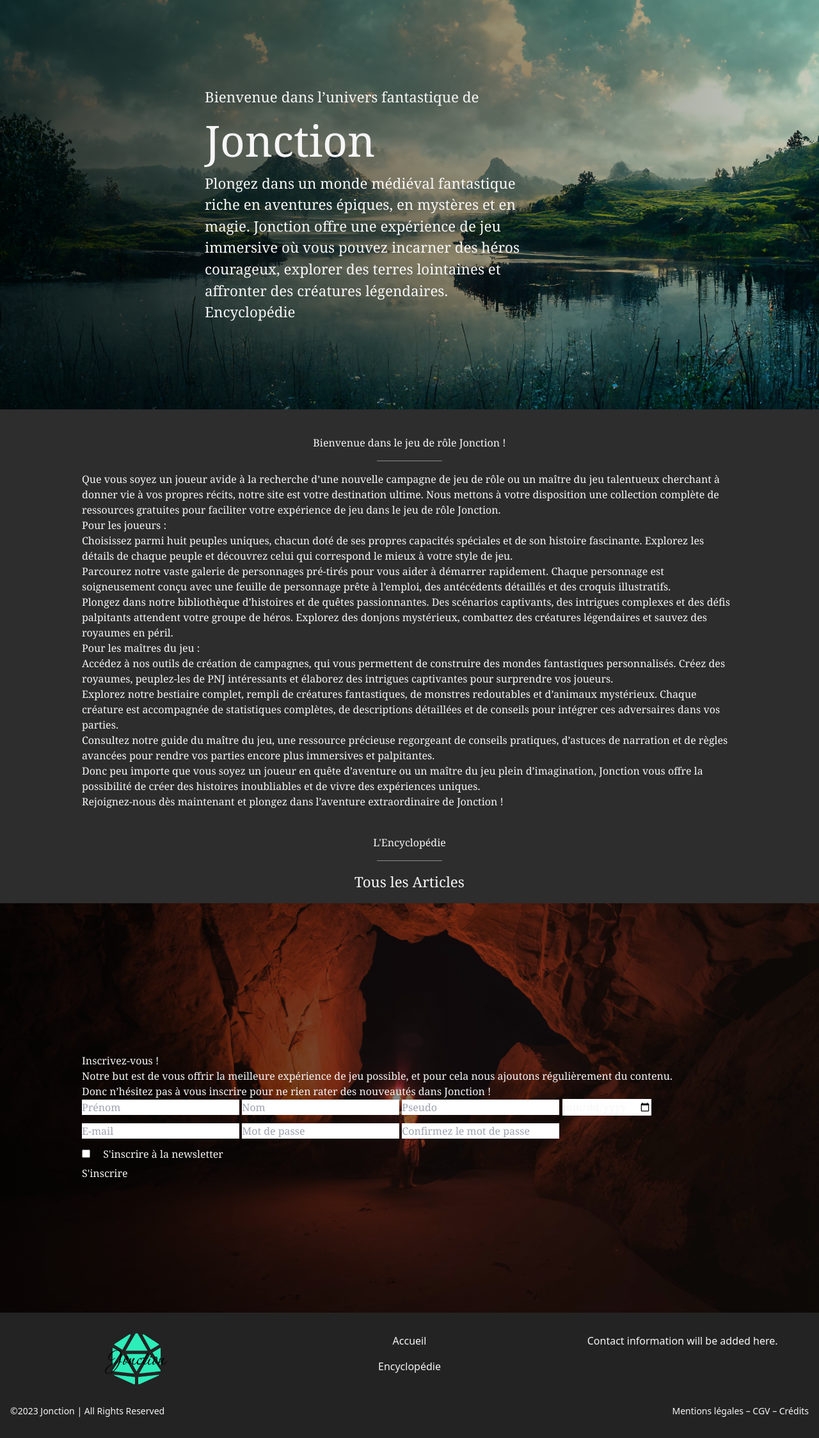
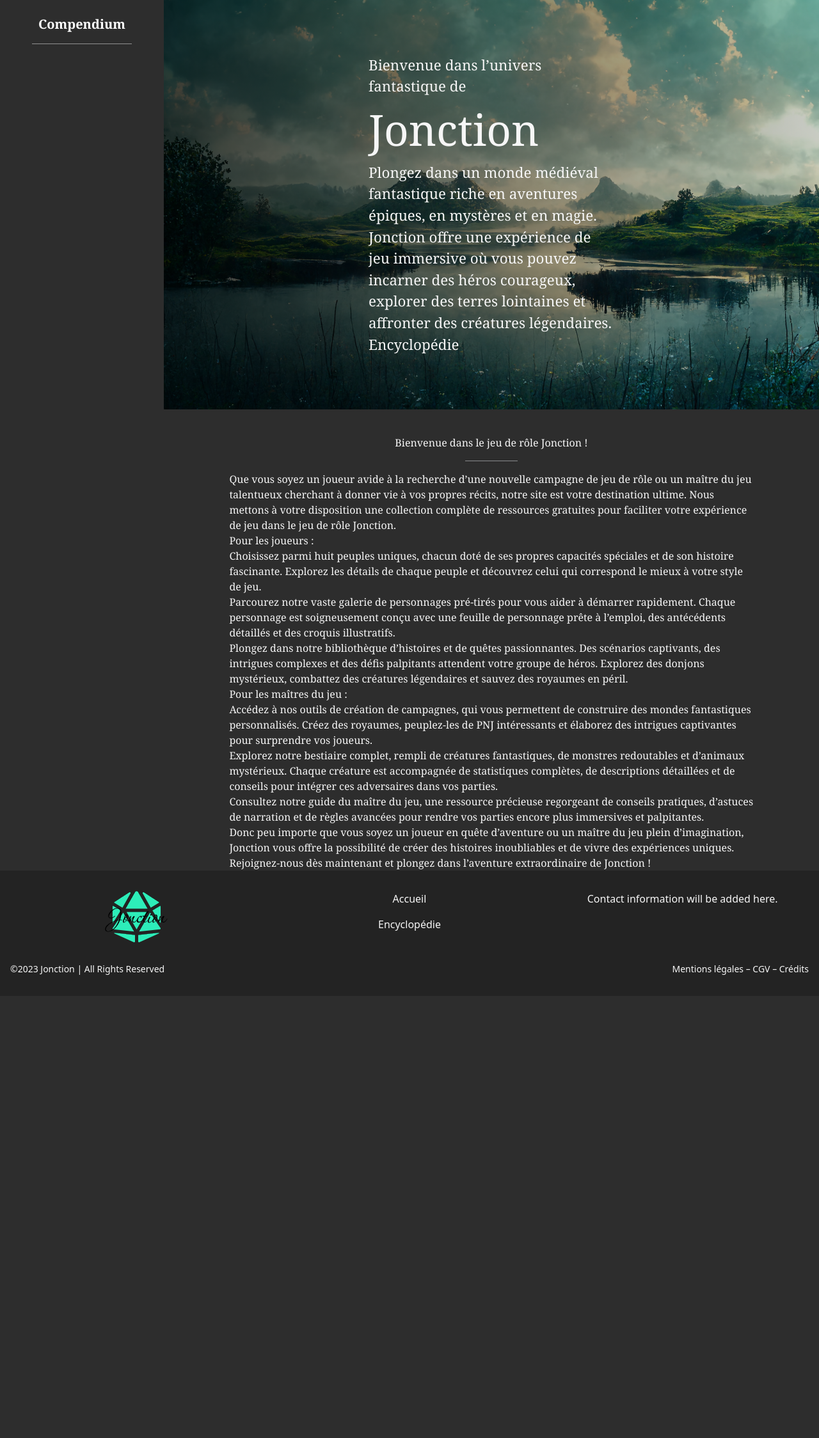
Before and after one commit to Rasenti/jonction, a Symfony app: template templates/compendium/compendium.html.twig in a window 1280 px wide. Shown: the part 88-2336 px from the top of the page at 64% size. After the commit the page ends 1612 px from the top, so only its background shows below. Run offline with Twig, Linux system fonts and the light colour scheme; the template is opened without the code that fills it, so the values that code supplies are empty; style sheets or scripts are compiled from the project's sources; some libraries are stand-ins or nearby versions.

Commit message:
sidebar and devops

```diff
--- a/composer.json
+++ b/composer.json
@@ -4,7 +4,7 @@
     "minimum-stability": "stable",
     "prefer-stable": true,
     "require": {
-        "php": ">=8.1",
+        "php": ">=8.3",
         "ext-ctype": "*",
         "ext-iconv": "*",
         "doctrine/dbal": "^3",
--- a/templates/base.html.twig
+++ b/templates/base.html.twig
@@ -12,9 +12,8 @@
     <body>
         {% block nav %}
             {% include 'layout/nav.html.twig' %}
+            {% include 'security/login.html.twig' %}
         {% endblock %}
-
-        {% include 'security/login.html.twig' %}
 
         <div class="content">
             {% block body %}{% endblock %}
--- a/templates/compendium/compendium.html.twig
+++ b/templates/compendium/compendium.html.twig
@@ -1,11 +1,14 @@
 {% extends 'base.html.twig' %}
 
-{% block title %}Accueil{% endblock %}
+{% block title %}Compendium{% endblock %}
 
 {% block body %}
 
-<main>
+<main class="flex min-h-screen">
 
+    {%  include 'layout/sidebar.html.twig' %}
+
+    <div class="flex flex-col">
         <div class="banner">
             <div class="banner_txt">
                 <p>Bienvenue dans l’univers fantastique de</p>
@@ -41,91 +44,6 @@
             </div>
 
         </section>
-
-    <section class="articles">
-
-        <h2>L'Encyclopédie</h2>
-        <hr>
-
-        <div class = "row justify-content-center">
-
-{#            <?php for ($i=0; $i<3; $i++) {#}
-{#                $article = $fullArticle[$i] ?>#}
-{#            <article class ="home_card card col-3 m-4 p-0">#}
-
-{#                <div class="card_img">#}
-{#                    <a href="article.php?id=<?php echo $article['id'] ?>">#}
-{#                        <img src="/assets/<?php echo $article['img_name'] ?>" alt="<?php echo $article['alt'] ?>">#}
-{#                    </a>#}
-{#                </div>#}
-
-{#                <div class="card_text">#}
-{#                    <h3><?php echo $article['title'] ?></h3>#}
-{#                    <h5><?php echo $article['cat_name'] ?></h5>#}
-{#                    <p><?php echo substr($article['content'], 0, 100) . "..." ?></p>#}
-{#                    <a class="text-black text-decoration-none d-flex justify-content-end" href="article.php?id=<?php echo $article['id'] ?>">Lire la suite...</a>#}
-{#                </div>#}
-
-{#            </article>#}
-{#            <?php } ?>#}
-
-            <a class="all_articles text-decoration-none m-4" href="encyclopedie.php"><button>Tous les Articles</button></a>
-
-        </div>
-
-    </section>
-
-    <div class="newsletter_banner mt-4">
-
-        <section class="newsletter">
-
-            <div class="row">
-
-                <div class="news_text col-lg-6">
-
-                    <h3>Inscrivez-vous !</h3>
-                    <p>Notre but est de vous offrir la meilleure expérience de jeu possible, et pour cela nous ajoutons régulièrement du contenu. Donc n’hésitez pas à vous inscrire pour ne rien rater des nouveautés dans Jonction !</p>
-
-                </div>
-
-                <div class="col-lg-6">
-
-                    <form action="/crud/subscribe.php" method="POST">
-
-                        <input class="form-control mb-3" type="text" name="firstname" id="firstname" placeholder="Prénom"/>
-                        <input class="form-control mb-3" type="text" name="lastname" id="lastname" placeholder="Nom"/>
-                        <input class="form-control mb-3" type="text" name="pseudo" id="pseudo" placeholder="Pseudo"/>
-                        <input class="form-control mb-3" type="date" name="birthdate" id="birthdate" placeholder="Date de naissance"/>
-                        <input class="form-control mb-3" type="email" name="email" id="email" placeholder="E-mail"/>
-                        <input class="form-control mb-3" type="password" name="password" id="password" placeholder="Mot de passe"/>
-                        <input class="form-control mb-3" type="password" name="passwordConfirm" id="passwordConfirm" placeholder="Confirmez le mot de passe"/>
-
-                        <div class="d-flex flex-column align-items-start">
-                            <div class="d-flex align-items-baseline">
-                                <input class="checkbox mb-3" type="checkbox" name="newsletter" id="newsletter" value="newsletter"/>
-                                <label style="margin-left: 1rem" for="newsletter">S'inscrire à la newsletter</label>
-                            </div>
-                            <button class="mb-3" type="submit">S'inscrire</button>
-                        </div>
-
-{#                        <?php if (!empty($_SESSION['errors']))#}
-{#                        {#}
-{#                            $errors = $_SESSION['errors'];#}
-{#                            $errorString = implode("<br> ", $errors);#}
-{#                        ?>#}
-{#                        <p class="error"><?php echo $errorString ?></p>#}
-{#                        <?php#}
-{#                            $_SESSION['errors'] = "";#}
-{#                        } ?>#}
-
-                    </form>
-
-                </div>
-
-            </div>
-
-        </section>
-
     </div>
 
 </main>
--- a/templates/layout/sidebar.html.twig
+++ b/templates/layout/sidebar.html.twig
@@ -1,34 +1,72 @@
-{% extends 'base.html.twig' %}
-
-{% block sidebar %}
-
-    <div class="sidebar d-flex flex-column flex-shrink-0 p-3">
-
-        <?php if ($title === 'Administration' || $title === 'Nouvel Article' || $title === 'Éditeur') { ?>
-        <a href="admin.php" class="d-flex align-items-center mb-3 mb-md-0 me-md-auto text-white text-decoration-none">
-            <span class="fs-4">
-                <?php echo 'Administration';
-                        } else { ?>
-            </span>
-                <a href="encyclopedie.php" class="d-flex align-items-center mb-3 mb-md-0 me-md-auto text-white text-decoration-none">
-            <span class="fs-4">
-                <?php echo 'Encyclopédie' ;
-            } ?>
-            </span>
-        </a>
-
-    <hr>
-
-    <ul class="nav flex-column mb-auto">
-
-    <?php foreach ($categories as $categorie) { ?>
-        <li class="nav-item">
-            <a href="categorie.php?name=<?php echo $categorie['cat_name']?>" class="nav-link <?php echo ($title === $categorie['cat_name']) ? 'nav_highlight' : 'text-white' ?>" aria-current="page"><?php echo $categorie['cat_name'] ?></a>
-        </li>
-        <?php } ?>
-
-    </ul>
-
+<aside class="min-w-64 bg-theme-dark text-white flex flex-col sticky top-0 h-screen p-6">
+    <!-- Title -->
+    <div class="flex justify-center items-center">
+        <span class="text-xl font-semibold">
+            {% if app.request.attributes.get('_route') in ['admin_dashboard', 'admin_create', 'admin_update'] %}
+                Administration
+            {% else %}
+                Compendium
+            {% endif %}
+        </span>
     </div>
 
-{% endblock %}
+    <hr class="w-3/4 border-theme-light mb-4">
+
+    <!-- Navigation Links -->
+    <nav class="flex-1">
+        <ul class="space-y-2">
+{#                {% for category in categories %}#}
+{#                    <li>#}
+{#                        <a href="{{ path('app_compendium', { 'id': category.id }) }}"#}
+{#                           class="block py-2 px-3 rounded-md#}
+{#                       {{ app.request.attributes.get('_route') == 'app_compendium' and app.request.query.get('id') == category.id ? 'bg-theme-aqua text-white' : 'text-gray-300 hover:bg-theme-aqua hover:text-white' }}">#}
+{#                            {{ category.name }}#}
+{#                        </a>#}
+{#                        <!-- Subcategories -->#}
+{#                        {% if category.getCategories()|length > 0 %}#}
+{#                            <ul class="ml-4 space-y-1 mt-2">#}
+{#                                {% for subCategory in category.getCategories() %}#}
+{#                                    <li>#}
+{#                                        <a href="{{ path('app_compendium', { 'id': subCategory.id }) }}"#}
+{#                                           class="block py-1 px-3 rounded-md#}
+{#                                       {{ app.request.attributes.get('_route') == 'app_compendium' and app.request.query.get('id') == subCategory.id ? 'bg-theme-aqua text-white' : 'text-gray-300 hover:bg-theme-aqua hover:text-white' }}">#}
+{#                                            {{ subCategory.name }}#}
+{#                                        </a>#}
+{#                                    </li>#}
+{#                                {% endfor %}#}
+{#                            </ul>#}
+{#                        {% endif %}#}
+{#                    </li>#}
+{#                {% endfor %}#}
+        </ul>
+    </nav>
+</aside>
+
+{#    <div class="sidebar d-flex flex-column flex-shrink-0 p-3">#}
+
+{#        <?php if ($title === 'Administration' || $title === 'Nouvel Article' || $title === 'Éditeur') { ?>#}
+{#        <a href="admin.php" class="d-flex align-items-center mb-3 mb-md-0 me-md-auto text-white text-decoration-none">#}
+{#            <span class="fs-4">#}
+{#                <?php echo 'Administration';#}
+{#                        } else { ?>#}
+{#            </span>#}
+{#                <a href="encyclopedie.php" class="d-flex align-items-center mb-3 mb-md-0 me-md-auto text-white text-decoration-none">#}
+{#            <span class="fs-4">#}
+{#                <?php echo 'Encyclopédie' ;#}
+{#            } ?>#}
+{#            </span>#}
+{#        </a>#}
+
+{#    <hr>#}
+
+{#    <ul class="nav flex-column mb-auto">#}
+
+{#    <?php foreach ($categories as $categorie) { ?>#}
+{#        <li class="nav-item">#}
+{#            <a href="categorie.php?name=<?php echo $categorie['cat_name']?>" class="nav-link <?php echo ($title === $categorie['cat_name']) ? 'nav_highlight' : 'text-white' ?>" aria-current="page"><?php echo $categorie['cat_name'] ?></a>#}
+{#        </li>#}
+{#        <?php } ?>#}
+
+{#    </ul>#}
+
+{#    </div>#}
```
Also changed, not shown: compose.override.yaml (deleted, +0 -19 lines), compose.yaml (+43 -14 lines), docker-compose.yml (deleted, +0 -21 lines), migrations/Version20240923085228.php (added, +45 -0 lines). Lines whose indentation alone changed are shown as unchanged.
